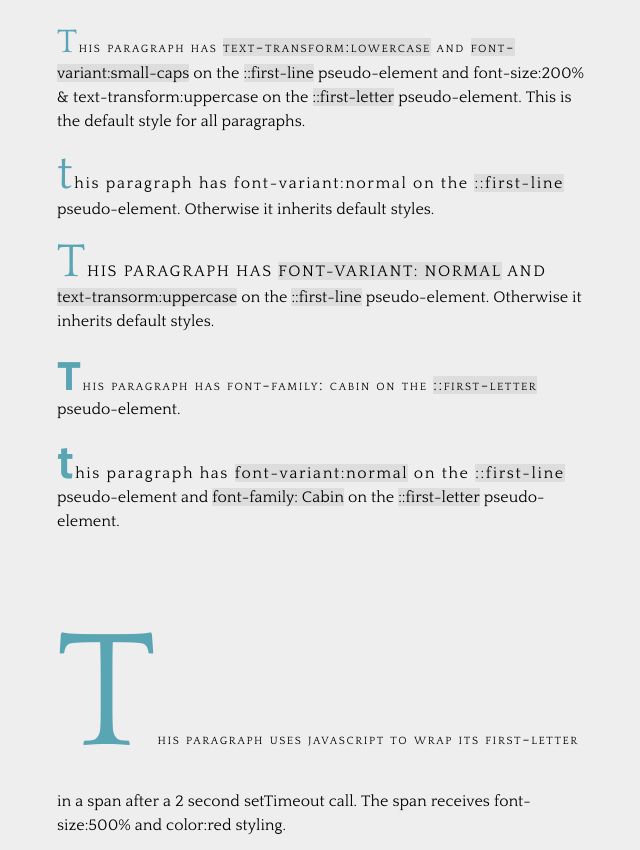
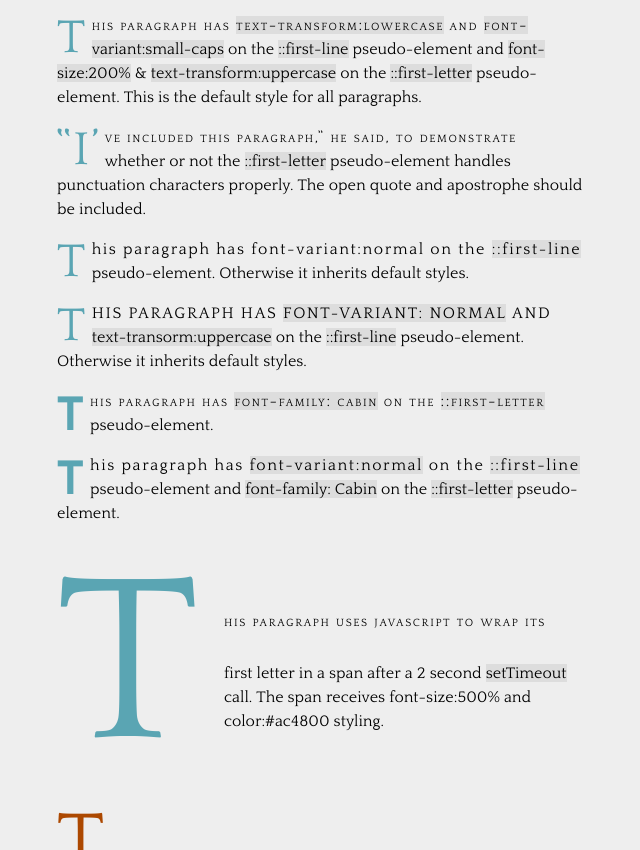
Before and after one commit to mattwiebe/CSS-Typography-Tests, a plain HTML site: page index.html in a window 1280 px wide. Shown: the part 83-933 px from the top of the page, without its empty margins (319-959 px from the left). Drawn offline with Linux system fonts and the light colour scheme.

Commit message:
Getting ready to publish

```diff
--- a/index.html
+++ b/index.html
@@ -38,12 +38,15 @@ h1 {
 }
 p {
 	margin:1em 0;
+	clear:both;
 }
 p::first-letter {
 	color:#5aa5b3;
 	font-size:300%;
 	line-height:1;
 	text-transform:uppercase;
+	float:left;
+	margin:0 .1em 0 0;
 }
 p::first-line {
 	text-transform:lowercase;
@@ -76,7 +79,7 @@ div::first-letter {
 }
 .first-letter {
 	font-size:500%;
-	color:red;
+	color:#ac4800;
 }
 #seven .first-letter {
 	display:inline-block;
@@ -89,12 +92,13 @@ div::first-letter {
 </head>
 <body>
 	<h1>Various Sundry Typography Tests</h1>
-	<p id="one">This Paragraph has <code>text-transform:lowercase</code> and <code>font-variant:small-caps</code> on the <code>::first-line</code> pseudo-element and font-size:200% &amp; text-transform:uppercase on the <code>::first-letter</code> pseudo-element. This is the default style for all paragraphs.</p>
+	<p id="one">This Paragraph has <code>text-transform:lowercase</code> and <code>font-variant:small-caps</code> on the <code>::first-line</code> pseudo-element and <code>font-size:200%</code> &amp; <code>text-transform:uppercase</code> on the <code>::first-letter</code> pseudo-element. This is the default style for all paragraphs.</p>
+	<p>“I’ve included this paragraph,” he said, to demonstrate whether or not the <code>::first-letter</code> pseudo-element handles punctuation characters properly. The open quote and apostrophe should be included.</p>
 	<p id="two">This paragraph has font-variant:normal on the <code>::first-line</code> pseudo-element. Otherwise it inherits default styles.</p>
 	<p id="three">This paragraph has <code>font-variant: normal</code> and <code>text-transorm:uppercase</code> on the <code>::first-line</code> pseudo-element. Otherwise it inherits default styles.</p>
-	<p id="four">This paragraph has font-family: Cabin on the <code>::first-letter</code> pseudo-element.</p>
+	<p id="four">This paragraph has <code>font-family: Cabin</code> on the <code>::first-letter</code> pseudo-element.</p>
 	<p id="five">This paragraph has <code>font-variant:normal</code> on the <code>::first-line</code> pseudo-element and <code>font-family: Cabin</code> on the <code>::first-letter</code> pseudo-element.</p>
-	<p id="six">This paragraph uses JavaScript to wrap its first-letter in a span after a 2 second setTimeout call. The span receives font-size:500% and color:red styling.</p>
+	<p id="six">This paragraph uses JavaScript to wrap its first letter in a span after a 2 second <code>setTimeout</code> call. The span receives <codesce>font-size:500%</codesce> and color:#ac4800 styling.</p>
 	<p id="seven">This paragraph does the same as above, only it also sets the ::first-line element to font-variant:normal as well. Also, the span for this paragraph receives an extra display:inline-block.</p>
 	<p id="eight">This paragraph will render initially in Quattrocento, but a class will be set on it after 2 seconds to change it to <code>font-family:Cabin,cursive</code>.</p>
 </body>
```
Also changed, not shown: 1 other file.
